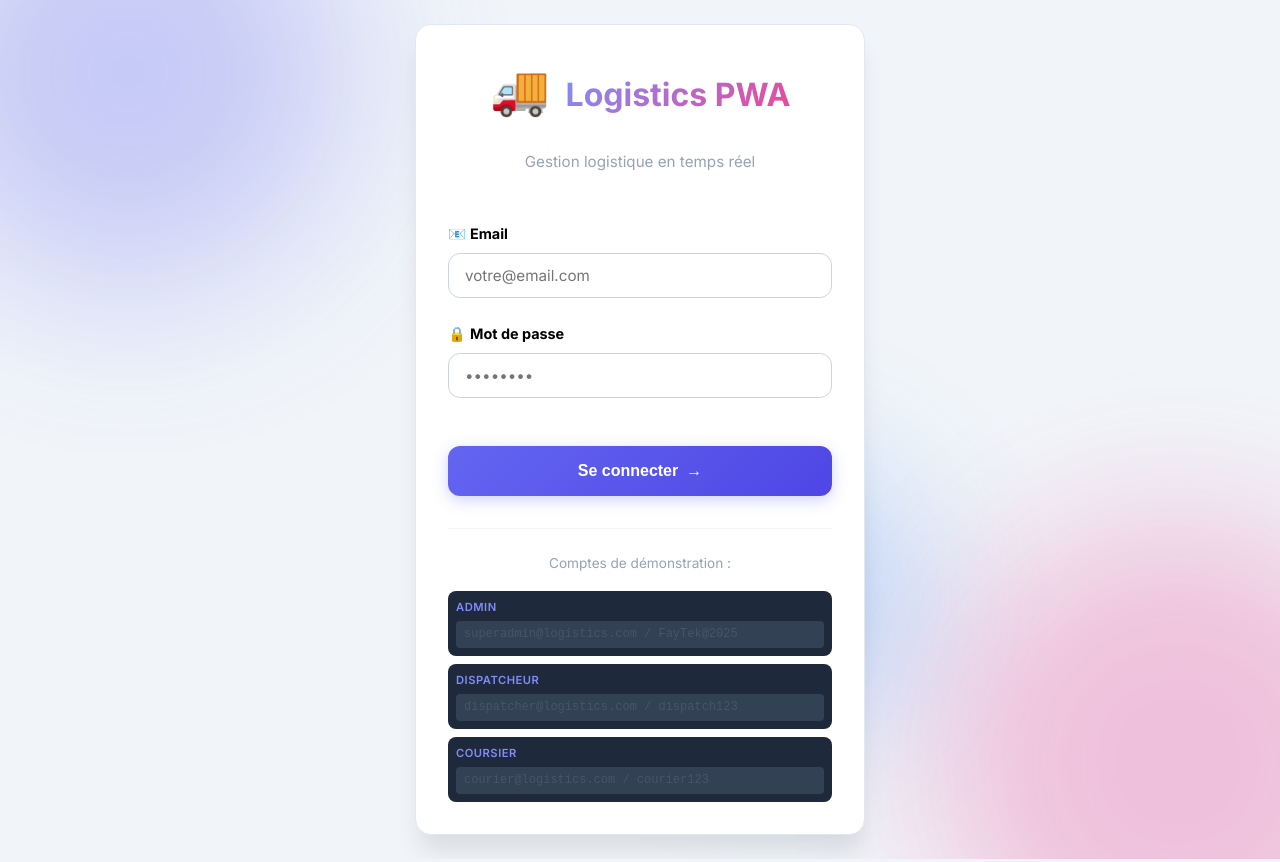
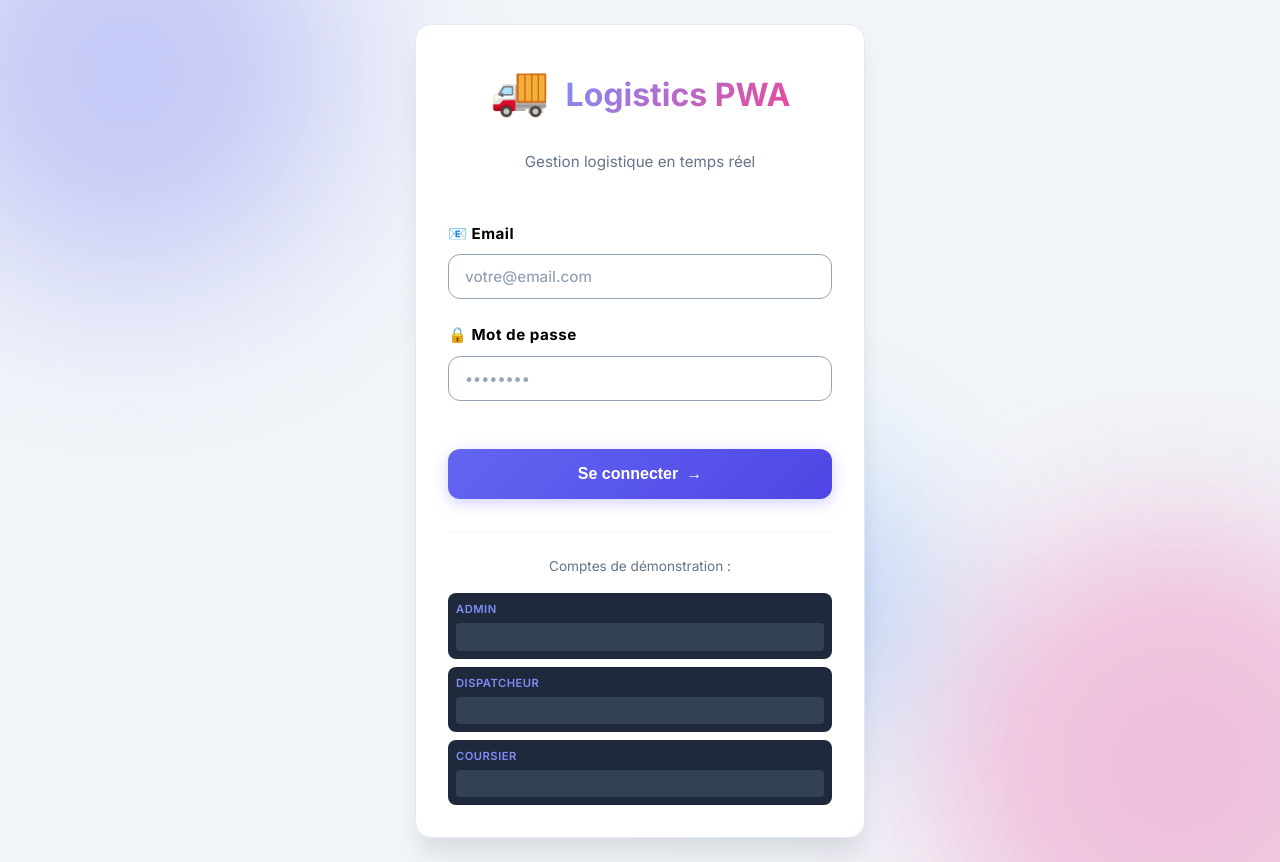
Before and after one commit to faytek-dev/FayTek_Logistique, a React (Create React App) app in the folder frontend/: page /login in a window 1280 px wide. Built offline with nearby package versions, Linux system fonts and the light colour scheme; no server answers.

Commit message:
Update Admin credentials and deployment scripts

```diff
--- a/frontend/src/App.js
+++ b/frontend/src/App.js
@@ -11,7 +11,7 @@ import DispatcherDashboard from './pages/DispatcherDashboard';
 import CourierDashboard from './pages/CourierDashboard';
 
 // Système anti-cache : force le rechargement si une nouvelle version est détectée
-const APP_VERSION = "1.0.6";
+const APP_VERSION = "1.0.7";
 const storedVersion = localStorage.getItem('app_version');
 
 if (storedVersion !== APP_VERSION) {
--- a/frontend/src/components/TrackingMap.js
+++ b/frontend/src/components/TrackingMap.js
@@ -86,8 +86,8 @@ const MapController = ({ locateTrigger, setCenter, setUserLocation }) => {
 const TrackingMap = ({ couriers = [], center = [33.5876535, -7.6201231], zoom = 18 }) => {
     const [courierLocations, setCourierLocations] = useState(couriers);
     const [mapCenter, setMapCenter] = useState(() => {
-        // Force la nouvelle position Polytel précise depuis Google Maps (v1.0.6)
-        if (localStorage.getItem('app_version') !== '1.0.6') return [33.5876535, -7.6201231];
+        // Force la nouvelle position Polytel précise depuis Google Maps (v1.0.7)
+        if (localStorage.getItem('app_version') !== '1.0.7') return [33.5876535, -7.6201231];
         const saved = localStorage.getItem('faytek_map_center');
         return saved ? JSON.parse(saved) : center;
     });
--- a/frontend/src/index.css
+++ b/frontend/src/index.css
@@ -20,16 +20,15 @@
   --bg-secondary: #1e293b;
   --bg-tertiary: #334155;
   --bg-tertiary: #334155;
-  --bg-card: rgba(255, 255, 255, 0.95);
-  /* Fond blanc opaque pour meilleure lisibilité */
-  --bg-hover: rgba(51, 65, 85, 0.1);
+  --bg-card: #ffffff;
+  --bg-hover: #f1f5f9;
 
   /* Texte */
-  --text-primary: #1e293b;
-  /* Texte foncé */
-  --text-secondary: #475569;
+  --text-primary: #000000;
+  /* Noir Absolu */
+  --text-secondary: #334155;
   /* Gris foncé */
-  --text-muted: #94a3b8;
+  --text-muted: #64748b;
 
   /* Bordures */
   --border-color: rgba(148, 163, 184, 0.1);
@@ -305,9 +304,10 @@ h6 {
   display: block;
   margin-bottom: var(--spacing-sm);
   font-weight: 700;
-  color: #000000;
-  /* Noir pur imposé */
-  font-size: 0.9rem;
+  color: #000000 !important;
+  /* Noir forcé avec priorité max */
+  font-size: 0.95rem;
+  letter-spacing: 0.5px;
 }
 
 .form-input,
@@ -317,14 +317,17 @@ h6 {
   padding: 0.75rem 1rem;
   font-size: 0.95rem;
   font-family: inherit;
-  background: #ffffff;
-  /* Fond blanc pur */
-  border: 1px solid #cbd5e1;
-  /* Bordure grise */
+  background: #ffffff !important;
+  border: 1px solid #94a3b8 !important;
   border-radius: var(--border-radius);
-  color: #000000;
-  /* Texte noir */
+  color: #000000 !important;
+  font-weight: 500;
   transition: var(--transition);
+}
+
+::placeholder {
+  color: #94a3b8 !important;
+  opacity: 1;
 }
 
 .form-input:focus,
```
